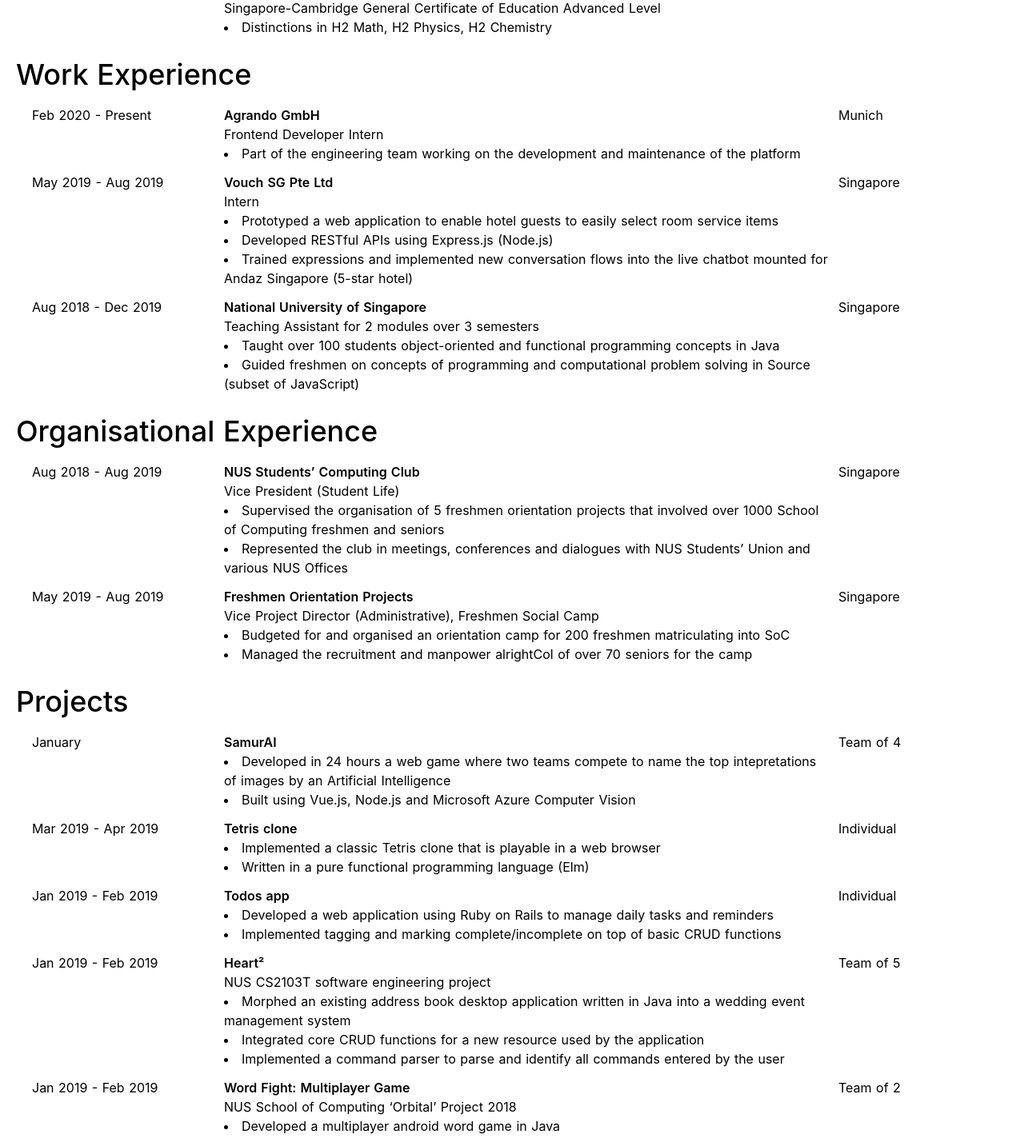
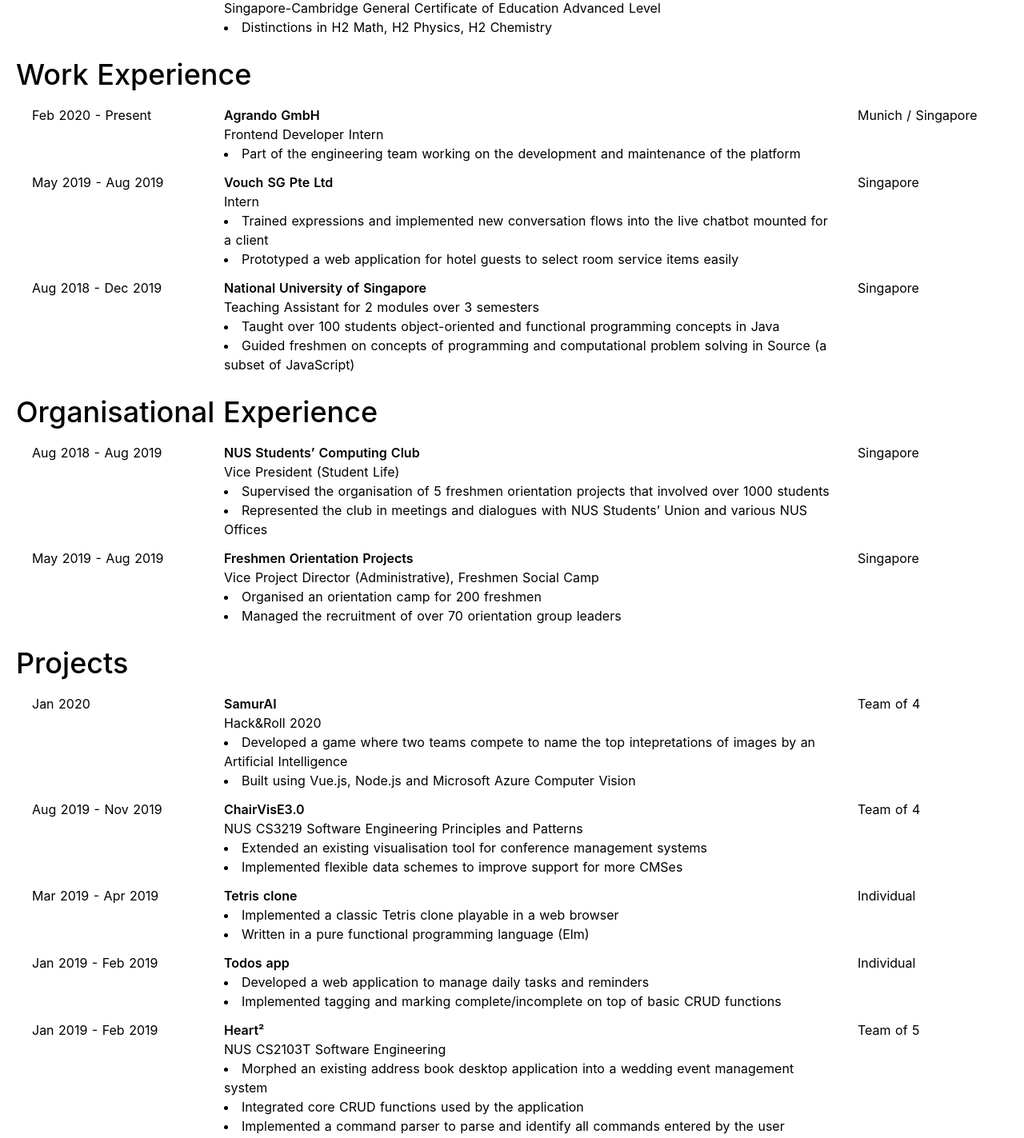
Before and after one commit to wailunlim/my-new-site, a Nuxt app: page /curriculum-vitae in a window 1280 px wide. Shown: the part 400-1823 px from the top of the page at 80% size. Built offline with nearby package versions, Linux system fonts and the light colour scheme.

Commit message:
Update CV

```diff
--- a/components/curriculum-vitae/Appendix/index.vue
+++ b/components/curriculum-vitae/Appendix/index.vue
@@ -10,13 +10,9 @@
     </appendix-table>
     <div class="text-sm my-8">
       <p>
-        # The Software Engineering Project was done in a group of 5. We developed a desktop application for wedding planning agencies to efficiently manage and match clients to vendor companies based on profile information available. It has a Graphical User Interface (GUI), but most of the user interactions occurs through a Command Line Interface (CLI). The project was adapted and enhanced from an existing software application developed by the course’s core team.
+        # Extra modular credit given on top of the host module (Programming Methodology) for acquiring more in-depth understanding of the research issues pertaining to the subject matter.
         <br>
-        ## The Independent Software Development Project (Orbital) was done as a pair over the 2018 summer break (May - Aug). We developed a fully functional Android Real-time Multiplayer game written in Java that integrated various services such as Google Real-time Multiplayer and Google Achievements. This project subsequently won Best Project (Advanced Level) for Orbital 2018.
-        <br>
-        ### Extra modular credit given on top of the host module (Programming Methodology) for acquiring more in-depth understanding of the research issues pertaining to the subject matter.
-        <br>
-        #### Credit bearing internship at Vouch SG Pte Ltd
+        ## Credit bearing internship at Vouch SG Pte Ltd
         <br>
         ===============
         <br>
@@ -48,7 +44,7 @@
         { category: 'Computer Science Foundation', courseName: 'Programming Methodology II', grade: 'A+' },
         { category: 'Computer Science Foundation', courseName: 'Data Structures and Algorithms', grade: 'A-' },
         { category: 'Computer Science Foundation', courseName: 'Computer Organisation', grade: 'A-' },
-        { category: 'Computer Science Foundation', courseName: 'Software Engineering #', grade: 'A' },
+        { category: 'Computer Science Foundation', courseName: 'Software Engineering', grade: 'A' },
         { category: 'Computer Science Foundation', courseName: 'Introduction to Computer Networks', grade: 'A' },
         { category: 'Computer Science Foundation', courseName: 'Introduction to Operating Systems', grade: 'A+' },
         { category: 'Computer Science Foundation', courseName: 'Design and Analysis of Algorithms', grade: 'B' },
@@ -65,9 +61,9 @@
         { category: 'Others', courseName: 'German 2', grade: 'A-' },
         { category: 'Others', courseName: 'German 3', grade: 'S' },
         { category: 'Others', courseName: 'German 4', grade: 'S' },
-        { category: 'Others', courseName: 'Independent Software Development Project (Orbital) ##', grade: 'CS' },
-        { category: 'Others', courseName: 'Programming Methodology ###', grade: 'A+' },
-        { category: 'Others', courseName: 'Internship ####', grade: 'CS' },
+        { category: 'Others', courseName: 'Independent Software Development Project (Orbital)', grade: 'CS' },
+        { category: 'Others', courseName: 'Programming Methodology #', grade: 'A+' },
+        { category: 'Others', courseName: 'Internship ##', grade: 'CS' },
         { category: 'Others', courseName: 'Cyber Security', grade: 'A' },
         { category: 'Others', courseName: 'Quantitative Reasoning', grade: 'A-' },
         { category: 'Others', courseName: 'Asking Questions', grade: 'CS' },
--- a/components/curriculum-vitae/OrganisationalExperienceSegment/index.vue
+++ b/components/curriculum-vitae/OrganisationalExperienceSegment/index.vue
@@ -13,8 +13,8 @@
       <template v-slot:body>
         <p>Vice President (Student Life)</p>
         <ul class="list-inside list-disc">
-          <li>Supervised the organisation of 5 freshmen orientation projects that involved over 1000 School of Computing freshmen and seniors</li>
-          <li>Represented the club in meetings, conferences and dialogues with NUS Students’ Union and various NUS Offices</li>
+          <li>Supervised the organisation of 5 freshmen orientation projects that involved over 1000 students</li>
+          <li>Represented the club in meetings and dialogues with NUS Students’ Union and various NUS Offices</li>
         </ul>
       </template>
     </segment-piece>
@@ -31,10 +31,8 @@
       <template v-slot:body>
         <p>Vice Project Director (Administrative), Freshmen Social Camp</p>
         <ul class="list-inside list-disc">
-          <li>Budgeted for and organised an orientation camp for 200 freshmen matriculating into SoC</li>
-          <li>
-            Managed the recruitment and manpower alrightCol of over 70 seniors for the camp
-          </li>
+          <li>Organised an orientation camp for 200 freshmen</li>
+          <li>Managed the recruitment of over 70 orientation group leaders</li>
         </ul>
       </template>
     </segment-piece>
--- a/components/curriculum-vitae/ProjectsSegment/index.vue
+++ b/components/curriculum-vitae/ProjectsSegment/index.vue
@@ -2,7 +2,7 @@
   <segment title="Projects">
     <segment-piece>
       <template v-slot:leftCol>
-        January
+        Jan 2020
       </template>
       <template v-slot:rightCol>
         Team of 4
@@ -11,9 +11,28 @@
         SamurAI
       </template>
       <template v-slot:body>
+        <p>Hack&Roll 2020</p>
         <ul class="list-inside list-disc">
-          <li>Developed in 24 hours a web game where two teams compete to name the top intepretations of images by an Artificial Intelligence</li>
+          <li>Developed a game where two teams compete to name the top intepretations of images by an Artificial Intelligence</li>
           <li>Built using Vue.js, Node.js and Microsoft Azure Computer Vision</li>
+        </ul>
+      </template>
+    </segment-piece>
+    <segment-piece>
+      <template v-slot:leftCol>
+        Aug 2019 - Nov 2019
+      </template>
+      <template v-slot:rightCol>
+        Team of 4
+      </template>
+      <template v-slot:title>
+        ChairVisE3.0
+      </template>
+      <template v-slot:body>
+        <p>NUS CS3219 Software Engineering Principles and Patterns</p>
+        <ul class="list-inside list-disc">
+          <li>Extended an existing visualisation tool for conference management systems</li>
+          <li>Implemented flexible data schemes to improve support for more CMSes</li>
         </ul>
       </template>
     </segment-piece>
@@ -29,7 +48,7 @@
       </template>
       <template v-slot:body>
         <ul class="list-inside list-disc">
-          <li>Implemented a classic Tetris clone that is playable in a web browser</li>
+          <li>Implemented a classic Tetris clone playable in a web browser</li>
           <li>Written in a pure functional programming language (Elm)</li>
         </ul>
       </template>
@@ -46,7 +65,7 @@
       </template>
       <template v-slot:body>
         <ul class="list-inside list-disc">
-          <li>Developed a web application using Ruby on Rails to manage daily tasks and reminders</li>
+          <li>Developed a web application to manage daily tasks and reminders</li>
           <li>Implemented tagging and marking complete/incomplete on top of basic CRUD functions</li>
         </ul>
       </template>
@@ -62,10 +81,10 @@
         Heart²
       </template>
       <template v-slot:body>
-        <p>NUS CS2103T software engineering project</p>
+        <p>NUS CS2103T Software Engineering</p>
         <ul class="list-inside list-disc">
-          <li>Morphed an existing address book desktop application written in Java into a wedding event management system</li>
-          <li>Integrated core CRUD functions for a new resource used by the application </li>
+          <li>Morphed an existing address book desktop application into a wedding event management system</li>
+          <li>Integrated core CRUD functions used by the application </li>
           <li>Implemented a command parser to parse and identify all commands entered by the user</li>
         </ul>
       </template>
@@ -83,9 +102,9 @@
       <template v-slot:body>
         <p>NUS School of Computing ‘Orbital’ Project 2018</p>
         <ul class="list-inside list-disc">
-          <li>Developed a multiplayer android word game in Java</li>
-          <li>Applied web scraping using Selenium with Python to obtain data used for the game</li>
-          <li>Awarded Best Project among over 400 other participants</li>
+          <li>Developed a multiplayer android word game</li>
+          <li>Applied web scraping using Selenium to obtain data used for the game</li>
+          <li>Awarded Best Project in the Apollo (Advanced) category </li>
         </ul>
       </template>
     </segment-piece>
--- a/components/curriculum-vitae/WorkExperienceSegment/index.vue
+++ b/components/curriculum-vitae/WorkExperienceSegment/index.vue
@@ -5,7 +5,7 @@
         Feb 2020 - Present
       </template>
       <template v-slot:rightCol>
-        Munich
+        Munich / Singapore
       </template>
       <template v-slot:title>
         Agrando GmbH
@@ -30,9 +30,8 @@
       <template v-slot:body>
         <p>Intern</p>
         <ul class="list-inside list-disc">
-          <li>Prototyped a web application to enable hotel guests to easily select room service items</li>
-          <li>Developed RESTful APIs using Express.js (Node.js)</li>
-          <li>Trained expressions and implemented new conversation flows into the live chatbot mounted for Andaz Singapore (5-star hotel)</li>
+          <li>Trained expressions and implemented new conversation flows into the live chatbot mounted for a client</li>
+          <li>Prototyped a web application for hotel guests to select room service items easily</li>
         </ul>
       </template>
     </segment-piece>
@@ -50,7 +49,7 @@
         <p>Teaching Assistant for 2 modules over 3 semesters</p>
         <ul class="list-inside list-disc">
           <li>Taught over 100 students object-oriented and functional programming concepts in Java</li>
-          <li>Guided freshmen on concepts of programming and computational problem solving in Source (subset of JavaScript)</li>
+          <li>Guided freshmen on concepts of programming and computational problem solving in Source (a subset of JavaScript)</li>
         </ul>
       </template>
     </segment-piece>
--- a/components/curriculum-vitae/common/SegmentPiece/index.vue
+++ b/components/curriculum-vitae/common/SegmentPiece/index.vue
@@ -9,7 +9,7 @@
       </p>
       <slot name="body" />
     </div>
-    <div class="flex-grow-0 flex-shrink-0 w-1/6 pl-2 hidden md:block">
+    <div class="flex-grow-0 flex-shrink-0 w-1/6 pl-8 hidden md:block">
       <slot name="rightCol" />
     </div>
   </div>
```
